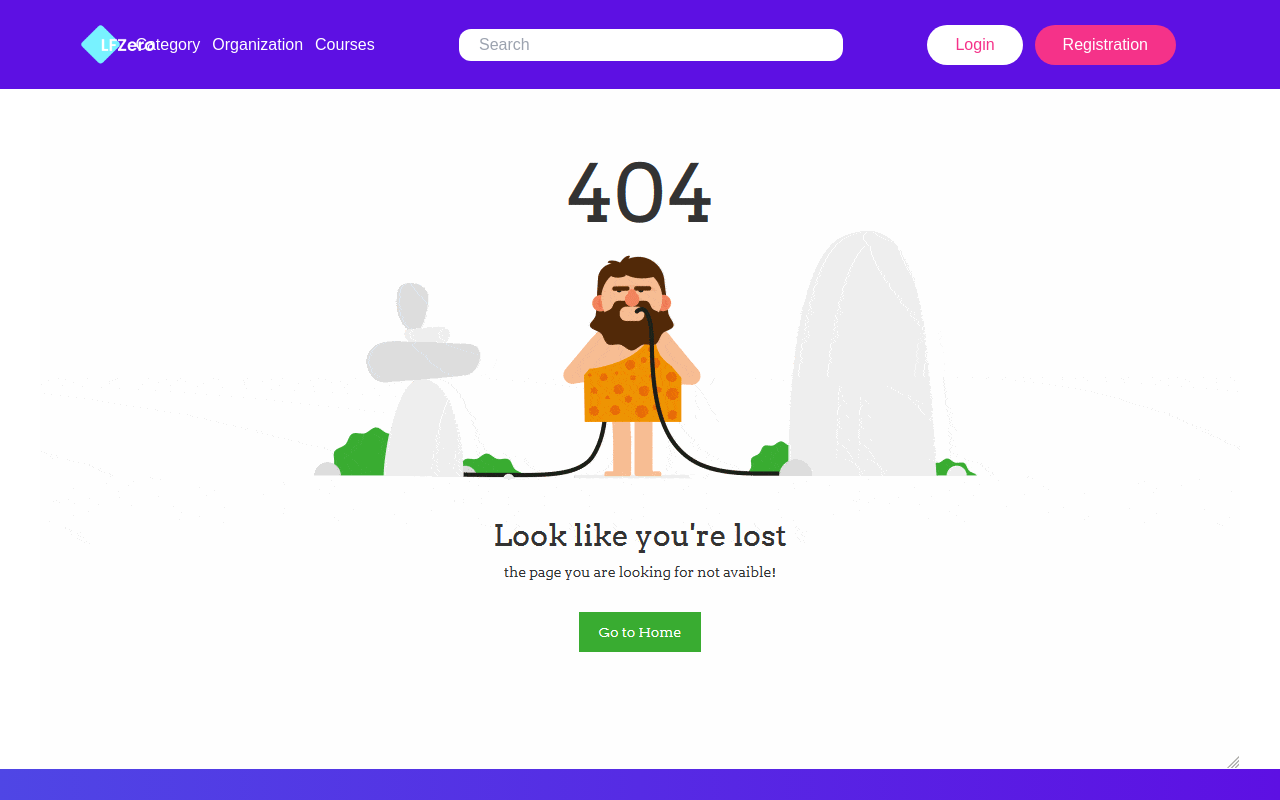
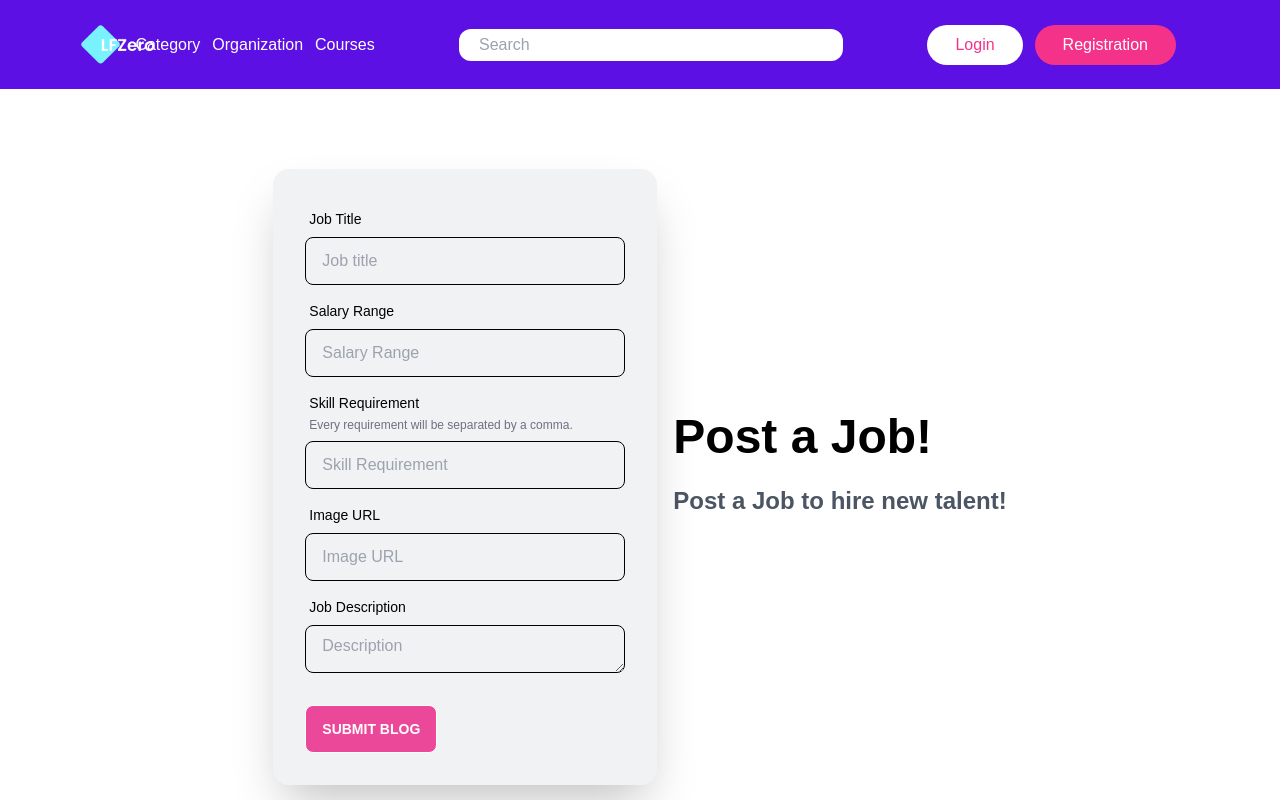
Before and after one commit to rezainiet/lfzero-client, a React (Create React App) app: page /jobPost in a window 1280 px wide. Shown: the top 800 px of the page. Built offline with nearby package versions, Linux system fonts and the light colour scheme; no server answers.

Commit message:
final push for job post page

```diff
--- a/src/App.js
+++ b/src/App.js
@@ -28,6 +28,7 @@ import AllInstructor from "./components/Pages/AdminDashboard/AllInstructor";
 import AllAdmin from "./components/Pages/AdminDashboard/AllAdmin";
 import AllStudents from "./components/Pages/AdminDashboard/AllStudents";
 import MyProfile from "./components/Pages/StudentDashboard/MyProfile";
+import JobPost from "./components/Pages/AdminDashboard/JobPost/JobPost";
 
 function App() {
   useEffect(() => {
@@ -58,6 +59,7 @@ function App() {
         <Route path="/details/:id" element={<CourseDetails />} />
         <Route path="/course/:id" element={<SingleCourse />} />
         <Route path="/mycourses" element={<MyCourses />} />
+        <Route path="/jobPost" element={<JobPost />} />
         <Route path="*" element={<NotFound />}></Route>
       </Routes>
       <Footer />
--- /dev/null
+++ b/src/components/Pages/AdminDashboard/JobPost/JobPost.js
@@ -0,0 +1,81 @@
+import React, { useState } from 'react';
+import { useAuthState } from 'react-firebase-hooks/auth';
+import { toast, ToastContainer } from 'react-toastify';
+import auth from '../../../../firebase.init';
+const JobPost = () => {
+    const [user] = useAuthState(auth);
+
+
+    const handleAddReview = event => {
+        event.preventDefault();
+        const jobDetails = {
+            email: user?.email,
+            title: event.target.title.value,
+            description: event.target.description.value,
+            img: event.target.img.value,
+            salaryRange: event.target.salaryRange.value,
+            skillRequirement: event.target.skillRequirement.value,
+        }
+        console.log(jobDetails);
+    }
+
+    return (
+        <div>
+
+            <form onSubmit={handleAddReview}>
+                <div className="hero my-16 bg-base-200">
+                    <div className="hero-content flex-col lg:flex-row-reverse">
+                        <div className="text-center lg:text-left">
+                            <h1 className="text-5xl font-bold">Post a Job!</h1>
+                            <p className="py-6 text-2xl font-semibold text-gray-600">Post a Job to hire new talent!</p>
+                        </div>
+                        <div className="card flex-shrink-0 w-full max-w-sm shadow-2xl bg-gray-300 bg-opacity-30">
+                            <div className="card-body">
+                                <div className="form-control">
+                                    <label className="label">
+                                        <span className="label-text">Job Title</span>
+                                    </label>
+                                    <input name='title' type="text" placeholder="Job title" className="input input-bordered" />
+                                </div>
+                                <div className="form-control">
+                                    <label className="label">
+                                        <span className="label-text">Salary Range</span>
+                                    </label>
+                                    <input name='salaryRange' type="text" placeholder="Salary Range" className="input input-bordered" />
+                                </div>
+                                <div className="form-control">
+                                    <label className="label">
+                                        <span className="label-text">Skill Requirement</span>
+                                    </label>
+                                    <label className="label -mt-3">
+                                        <span className="label-text text-xs text-gray-500">Every requirement will be separated by a comma.</span>
+                                    </label>
+                                    <input name='skillRequirement' type="text" placeholder="Skill Requirement" className="input input-bordered" />
+                                </div>
+                                <div className="form-control">
+                                    <label className="label">
+                                        <span className="label-text">Image URL</span>
+                                    </label>
+                                    <input name='img' type="text" placeholder="Image URL" className="input input-bordered" />
+                                </div>
+                                <div className="form-control">
+                                    <label className="label">
+                                        <span className="label-text">Job Description</span>
+                                    </label>
+                                    <textarea name="description" id="" cols="30" rows="30" placeholder="Description" className="input input-bordered py-2"></textarea>
+                                </div>
+                                <div className=" mt-6">
+                                    <button type='submit' className="btn bg-pink-500 text-white hover:bg-pink-600">Submit Blog</button>
+                                </div>
+                            </div>
+                        </div>
+                    </div>
+                </div>
+            </form>
+            <ToastContainer></ToastContainer>
+
+        </div>
+    );
+};
+
+export default JobPost;
```
